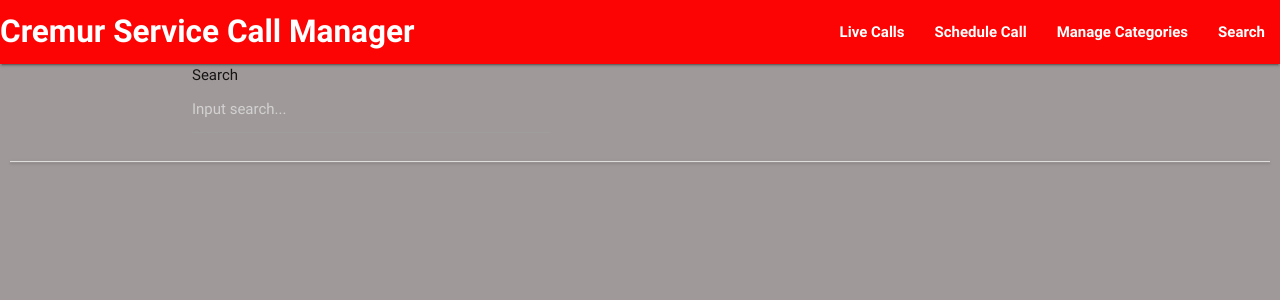
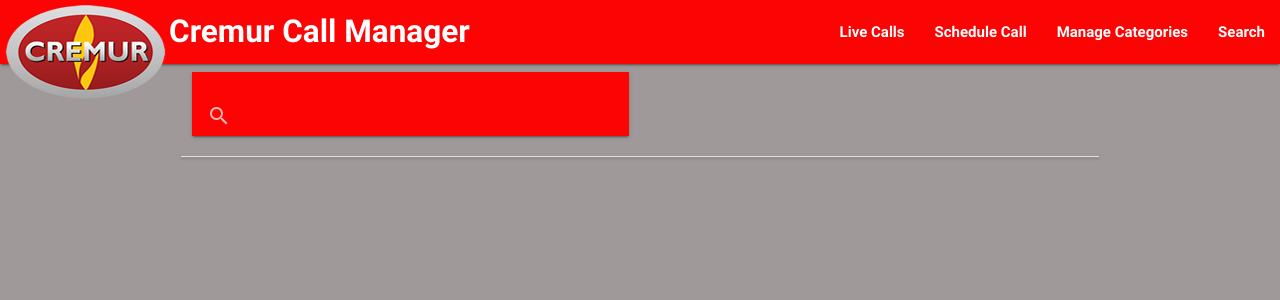
Before and after one commit to S-Perring/Cremur, a Flask app: page /search_tasks in a window 1280 px wide. Shown: the top 300 px of the page. Run offline with Flask 2, Linux system fonts and the light colour scheme; data that the repository does not hold is empty; some libraries are stand-ins or nearby versions.

Commit message:
Search page

```diff
--- a/app.py
+++ b/app.py
@@ -72,7 +72,6 @@ def get_categories():
                            categories=mongo.db.categories.find())
 
 
-
 @app.route('/delete_category/<category_id>')
 def delete_category(category_id):
     mongo.db.categories.remove({'_id': ObjectId(category_id)})
@@ -100,6 +99,14 @@ def insert_category():
     return redirect(url_for('get_categories'))
 
 
+@app.route("/find_customer")
+def find_customer():
+    query = request.args.get("search")
+    search_term = mongo.db.customer_name.find({"customers": {"$eq": query}})
+    all_categories = list(mongo.db.categories.find())
+    return render_template("search.html", categories=all_categories, search = search_term)
+
+
 @app.route('/add_category')
 def add_category():
     return render_template('addcategory.html')
--- a/static/css/style.css
+++ b/static/css/style.css
@@ -23,11 +23,8 @@ body {
 
 .row {
     margin-top: 8px;
-    margin-left: 10px;
-    margin-right: 10px;
 }
 
-.form-control {
-    background-colour: yellow;
-    max-width: 40%;
+.find {
+    text-align:center
 }
--- a/templates/addtask.html
+++ b/templates/addtask.html
@@ -1,4 +1,4 @@
-{% extends 'base.html' %} {% block content %}
+{% extends 'base.html'%} {% block content %}
 <h3>New Service Call</h3>
 <div class="row">
     <form action="" method="POST" class="col s12">
--- a/templates/base.html
+++ b/templates/base.html
@@ -9,7 +9,7 @@
     <header>
         <nav>
             <div class="nav-wrapper">
-                <a href="{{url_for('get_tasks')}}" class="brand-logo">Cremur Service Call Manager</a>
+                <img class="img" id="logo" src="{{ url_for('static', filename='images/logo_black.png') }}"><a href="{{url_for('get_tasks')}}" class="brand-logo">Cremur Call Manager</a>
                 <a href="#" data-activates="mobile-demo" class="button-collapse"><i class="material-icons">menu</i></a>
                 <ul id="nav-mobile" class="right hide-on-med-and-down">
                     <li><a href="{{url_for('get_tasks')}}">Live Calls</a></li>
--- a/templates/search.html
+++ b/templates/search.html
@@ -1,27 +1,33 @@
 {% extends 'base.html'%} {% block content %}
-
-<div class="col s6" class="input-group">
-          <div class="input-group-prepend">
-            <div class="input-group-text">Search</div>
-          </div>
-          <input type="text" class="form-control custom-search" placeholder="Input search...">
-        </div>
-      </div>
-
+<div class="row">
+<div>
+      <div class="search col s6">
+         <nav>
+            <div class="nav-wrapper">
+               <form action="{{url_for('search_tasks')}}">
+                  <div class="input-field">
+                     <input id="search" type="search" name="search" required>
+                     <label class="label-icon" for="search"><i class="material-icons">search</i></label>
+                     <i class="material-icons">close</i>
+            </form>
+            </div>
+         </nav>
+</div>
+</div>
+</div>
 <div class="row">
 
-<ul class="collapsible" data-collapsible="accordion">
+    <ul class="collapsible" data-collapsible="accordion">
         {% for task in tasks %}
         <li>
             <div class="collapsible-header">
-                <div class=" task_header col s9">
+                <div class=" task_header col s10">
                     <i class="material-icons">expand_more</i> {{task.call_date}}
                     <i class="material-icons">expand_more</i> {{task.call_time}}
                     <i class="material-icons">expand_more</i> {{task.engineer_name}}
                     <i class="material-icons">expand_more</i> {{task.category_name}}
                     <i class="material-icons">expand_more</i> {{task.customer_name}}
                 </div>
-
             <div class="switch">
                 <label>
                   <input type="checkbox">
@@ -29,15 +35,9 @@
                   Completed
                 </label>
         </div>
-            <div class="collapsible-body">
-                <span>
-                    {{task.call_description}} - {{task.customer_eircode}} - {{task.customer_number}}
-                </span>
-            </div>
                 <div class="col s3">
                     <i class="material-icons">expand_more</i>
                     <a href="{{url_for('delete_task', task_id=task._id)}}" class="waves-effect waves-light btn btn_small orange">Del</a>
-                    <a href="{{url_for('edit_task', task_id=task._id)}}" class="waves-effect waves-light btn btn_small yellow">Edit</a>
 
                 </div>
             </div>
@@ -50,5 +50,6 @@
         </li>
         {% endfor %}
     </ul>
-
+ </div>
+ </section>
 {% endblock %}
```
Also changed, not shown: templates/edittask.html (deleted, +0 -102 lines), templates/tasks.html (+1 -7 lines).
